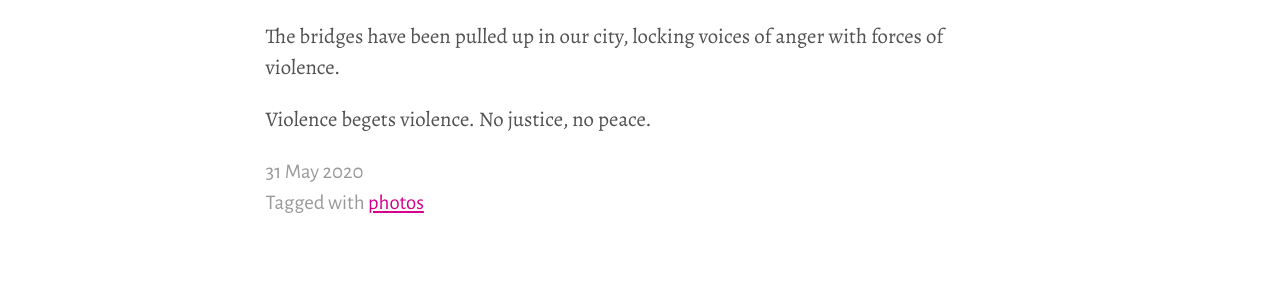
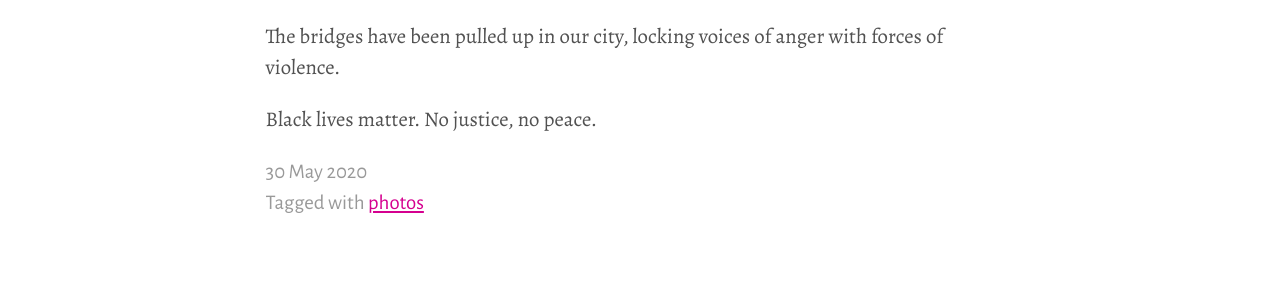
Before and after one commit to joshbeckman/andjosh.github.io, a Jekyll site: the page built from _posts/2020-05-30-protests.md, in a window 1280 px wide. Shown: the part 1030-1330 px from the top of the page. Built offline with Jekyll 4.4.1, drawn with Linux system fonts in a browser that asks for light colours.

Commit message:
chg:usr: Update wording

```diff
--- a/_posts/2020-05-30-protests.md
+++ b/_posts/2020-05-30-protests.md
@@ -3,7 +3,6 @@ layout: post
 title: ''
 tags:
 - photos
-date: 2020-05-31 05:00:00 +0000
 mf-photo: "/media/img_2005.jpeg"
 
 ---
@@ -13,4 +12,4 @@ Listen to this pain. Remember this pain. It has been painful for 400 years.
 
 The bridges have been pulled up in our city, locking voices of anger with forces of violence.
 
-Violence begets violence. No justice, no peace.
+Black lives matter. No justice, no peace.
```
